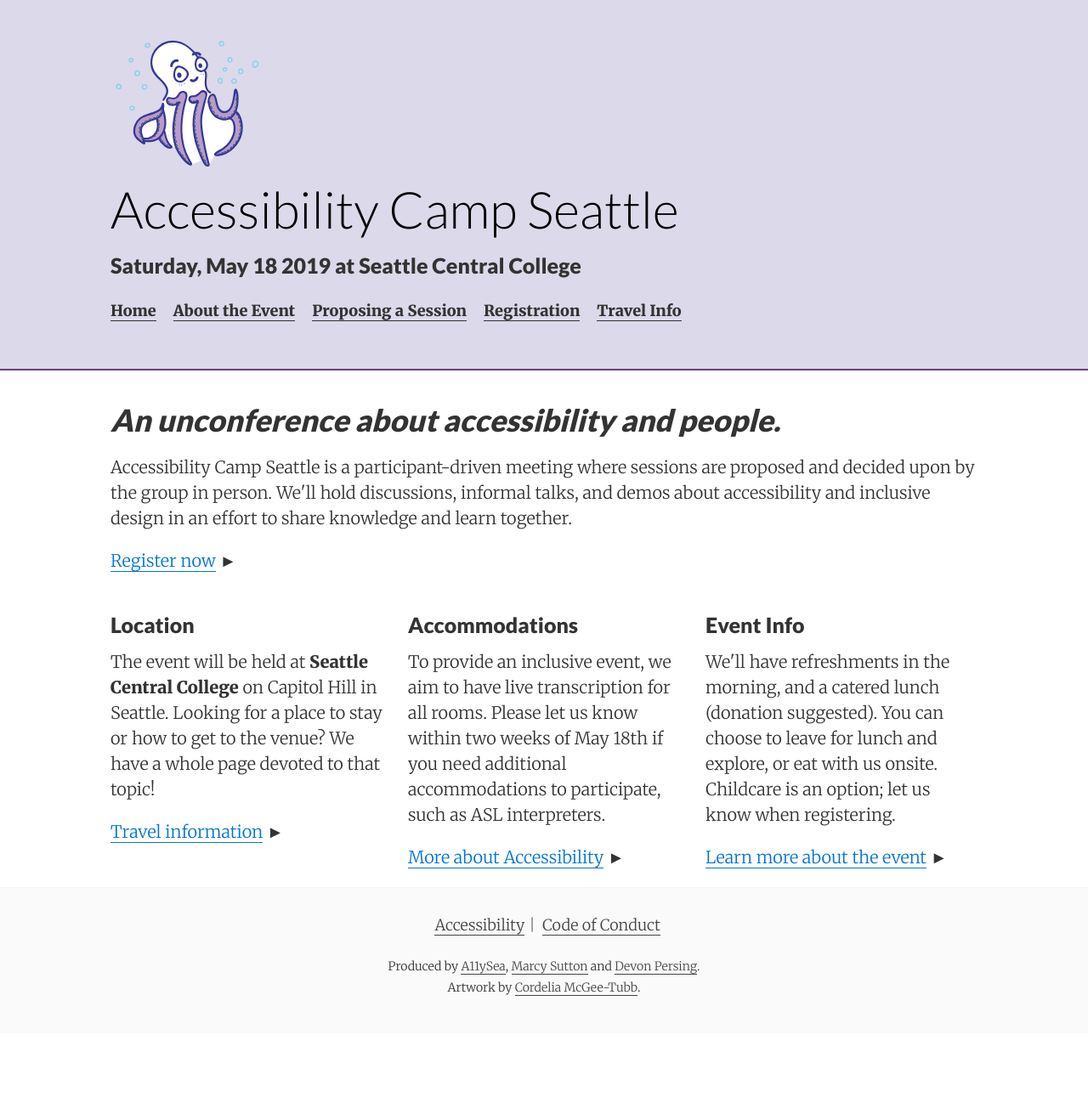
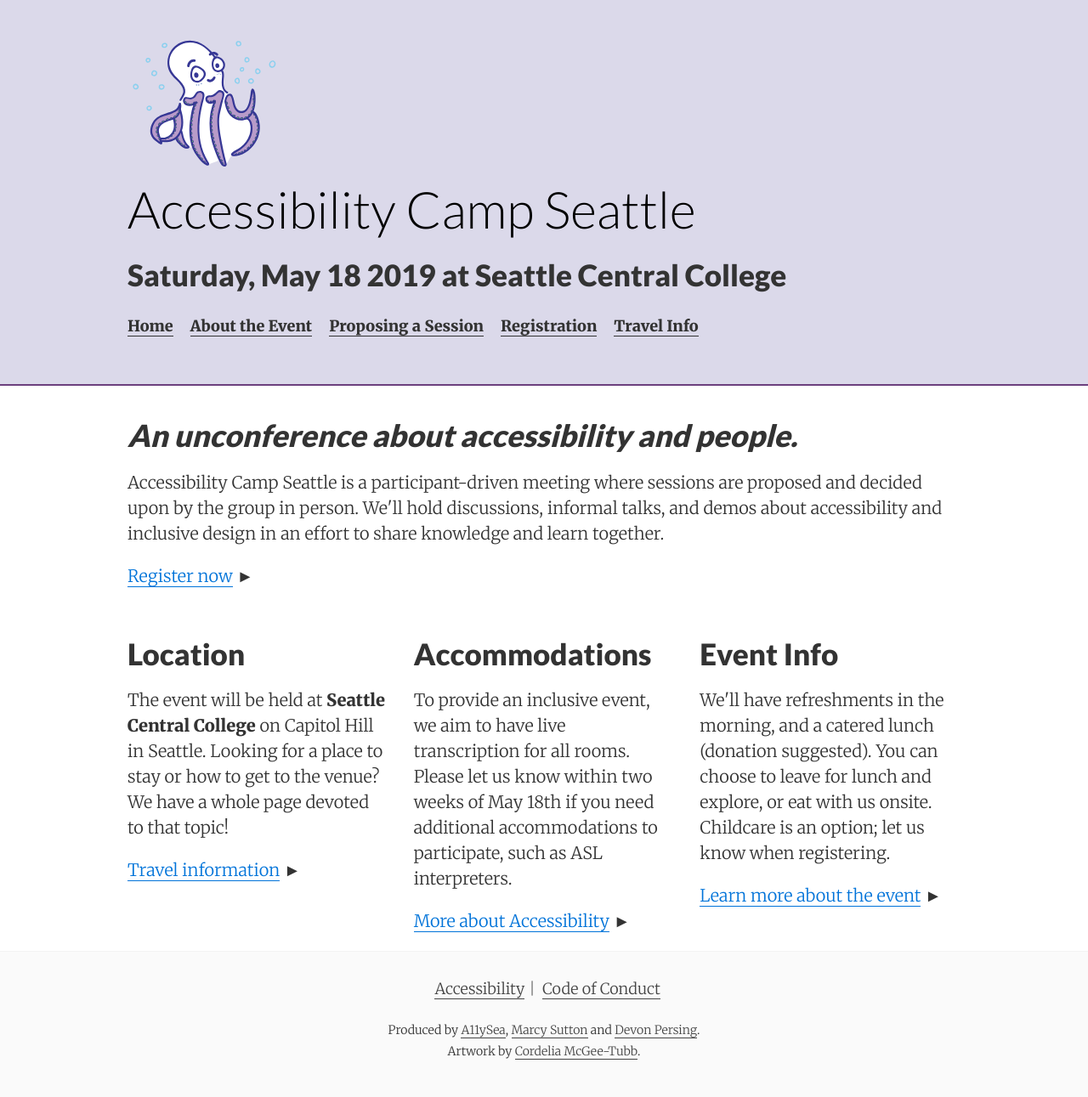
Before and after one commit to marcysutton/a11ycamp-jekyll, a Jekyll site: the page built from index.html, in a window 1280 px wide. Shown: the whole page at 85% size. Built offline with Jekyll 4.4.1, drawn with Linux system fonts in a browser that asks for light colours; the list of posts is cut into pages by our own code; comment, search, counter and statistics services are not loaded; before the commit the page ends 1216 px from its top, so only the background shows below that.

Commit message:
adjust padding / font sizes

```diff
--- a/_sass/_base.scss
+++ b/_sass/_base.scss
@@ -27,7 +27,7 @@
   margin-left: 0;
 }
 
-body {
+* {
           box-sizing: border-box;
      -moz-box-sizing: border-box;
   -webkit-box-sizing: border-box;
--- a/_sass/_header.scss
+++ b/_sass/_header.scss
@@ -14,7 +14,6 @@
     z-index: 1;
   }
   .site-title {
-    font-size: $h1;
     margin: 0;
 
     a {
@@ -27,7 +26,6 @@
 .site-subhead {
 
   h2 {
-    font-size: $h3;
     margin-top: 0;
 
     a {
@@ -39,7 +37,6 @@
   }
 }
 .header-graphic {
-  // float: left;
   text-align: center;
   max-width: 180px;
   margin: 0 1em 0 0;
--- a/_sass/_measure.scss
+++ b/_sass/_measure.scss
@@ -1,4 +1,5 @@
 .measure {
   margin: 0 auto;
   max-width: $measure-width;
+  padding: 0 1em;
 }
--- a/_sass/_media-queries.scss
+++ b/_sass/_media-queries.scss
@@ -1,17 +1,22 @@
-@media screen and (min-width: $viewport-small) {
+@media screen and (max-width: $viewport-small) {
   html {
     font-size: 16px;
   }
-
-  h1,
-  .h1 {
-    font-size: $h1;
-  }
-
   .site-nav {
     margin-top: 0;
   }
+  h1,
+  .h1 {
+    font-size: $h2;
+  }
 
+  h2,
+  .h2 {
+    font-size: $h3;
+  }
+  .site-header h2 {
+    font-size: 1.5rem;
+  }
   blockquote {
     margin-left: $space-3;
     padding: $space-3;
@@ -26,19 +31,19 @@
   }
 }
 
-@media screen and (min-width: $viewport-medium) {
+@media screen and (min-width: $viewport-small) {
   html {
     font-size: 18px;
   }
 }
 
-@media screen and (min-width: $viewport-large) {
+@media screen and (min-width: $viewport-medium) {
   html {
     font-size: 20px;
   }
 }
 
-@media screen and (min-width: $viewport-large + 14) {
+@media screen and (min-width: $viewport-large) {
   em img {
     max-width: $measure-width + 14;
     margin-left: -7em;
--- a/_sass/_variables.scss
+++ b/_sass/_variables.scss
@@ -1,5 +1,5 @@
 // Typography
-$base-font-size: 14px !default;
+$base-font-size: 18px !default;
 $bold-font-weight: bold !default;
 $font-family: 'Merriweather', 'PT Serif', Georgia, 'Times New Roman', serif !default;
 $line-height: 1.5 !default;
@@ -9,7 +9,7 @@
 $monospace-font-family: 'Source Code Pro', Consolas, monospace !default;
 $h1: 2.998rem !default;
 $h2: 2.2rem !default;
-$h3: 1.25rem !default;
+$h3: 1.75rem !default;
 $h4: 1rem !default;
 $h5: .875rem !default;
 $h6: .75rem !default;
--- a/_sass/basscss/_base-typography.scss
+++ b/_sass/basscss/_base-typography.scss
@@ -1,5 +1,7 @@
 /* Basscss Base Typography */
-
+html {
+  font-size: 20px;
+}
 body {
   font-family: $font-family;
   line-height: $line-height;
```
